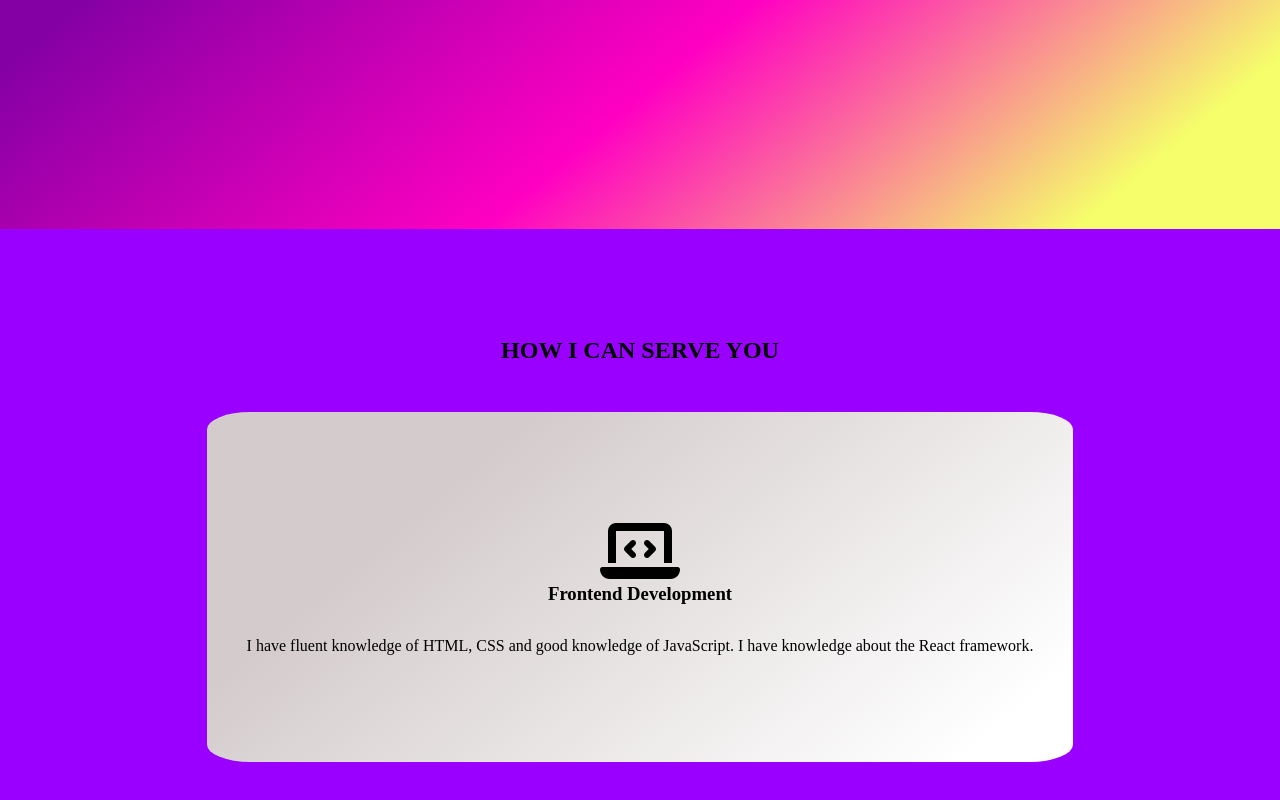
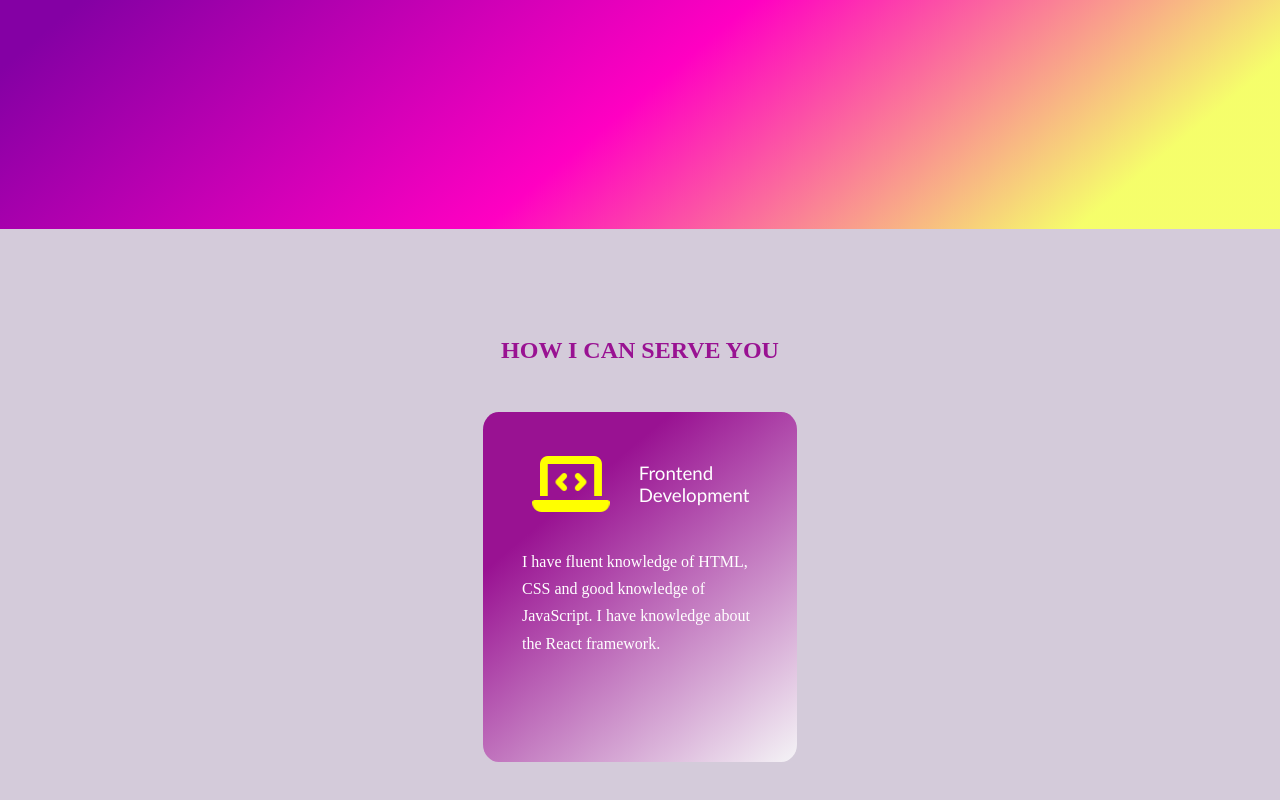
Before and after one commit to szrederkarol1/Final-project, a React (Vite) app: page / in a window 1280 px wide. Shown: the part 486-1286 px from the top of the page. Built offline with nearby package versions, Linux system fonts and the light colour scheme.

Commit message:
Add styles in section Skills

```diff
--- a/index.html
+++ b/index.html
@@ -5,7 +5,10 @@
     <link rel="icon" type="image/svg+xml" href="/vite.svg" />
     <meta name="viewport" content="width=device-width, initial-scale=1.0" />
     <title>Main Project</title>
-    <script src="https://kit.fontawesome.com/e03cd8474f.js" crossorigin="anonymous"></script>
+    <script
+      src="https://kit.fontawesome.com/e03cd8474f.js"
+      crossorigin="anonymous"
+    ></script>
   </head>
   <body>
     <div id="root"></div>
--- a/src/skills_view/Skills.jsx
+++ b/src/skills_view/Skills.jsx
@@ -8,14 +8,20 @@ function Skills() {
         <div className="skills_container">
           <h2 className="tittle_skills">HOW I CAN SERVE YOU</h2>
           <div className="first_skill">
-            <span>
-              <i class="fa-solid fa-laptop-code fa-4x"></i>
-            </span>
-            <h3 className="tittle_first_skill">Frontend Development</h3>
-            <p>
-              I have fluent knowledge of HTML, CSS and good knowledge of
-              JavaScript. I have knowledge about the React framework.
-            </p>
+            <div className="mały_div">
+              <div className="icon_and_title_first_skill">
+                <span style={{color: "yellow", fontWeight: "100"}}>
+                  <i className="fa-solid fa-laptop-code fa-4x fa-flip"></i>
+                </span>
+                <h3 className="tittle_first_skill">
+                  Frontend <br></br>Development
+                </h3>
+              </div>
+              <p className="paragraph_first_skill">
+                I have fluent knowledge of HTML, CSS and good knowledge of
+                JavaScript. I have knowledge about the React framework.
+              </p>
+            </div>
           </div>
         </div>
       </section>
--- a/src/skills_view/Skills.scss
+++ b/src/skills_view/Skills.scss
@@ -6,28 +6,46 @@
 
 .skills_section {
   @include flex;
-  background-color: rgb(153, 0, 255);
+  background-color: rgb(212, 203, 218);
   height: 100%;
   .skills_container {
     @include flex;
     flex-direction: column;
     .tittle_skills {
       margin-bottom: 2em;
+      color: rgb(153, 18, 146);
     }
     .first_skill {
       height: 350px;
-      width: 110%;
+      width: 40%;
       background: linear-gradient(
         140deg,
-        rgba(212, 204, 204, 1) 26%,
-        rgba(255, 255, 255, 1) 91%
+        rgb(153, 18, 146) 26%,
+        rgba(255, 255, 255, 0.726) 99%
       );
       border-radius: 5%;
       @include flex;
-      flex-direction: column;
-
-      .tittle_first_skill {
-        margin-bottom: 2rem;
+      .icon_and_title_first_skill {
+        @include flex;
+        .tittle_first_skill {
+          margin-left: 1.5em;
+          color: #fff;
+          font-weight: 300;
+          font-family:'Gill Sans', 'Gill Sans MT', Calibri, 'Trebuchet MS', sans-serif
+        }
+      }
+      .paragraph_first_skill {
+        margin-bottom: 4em;
+        color: #fff;
+        line-height: 1.7em;
+      }
+      .mały_div {
+        width: 75%;
+        height: 300px;
+        display: flex;
+        flex-direction: column;
+        justify-content: space-around;
+        align-items: center;
       }
     }
   }
```
